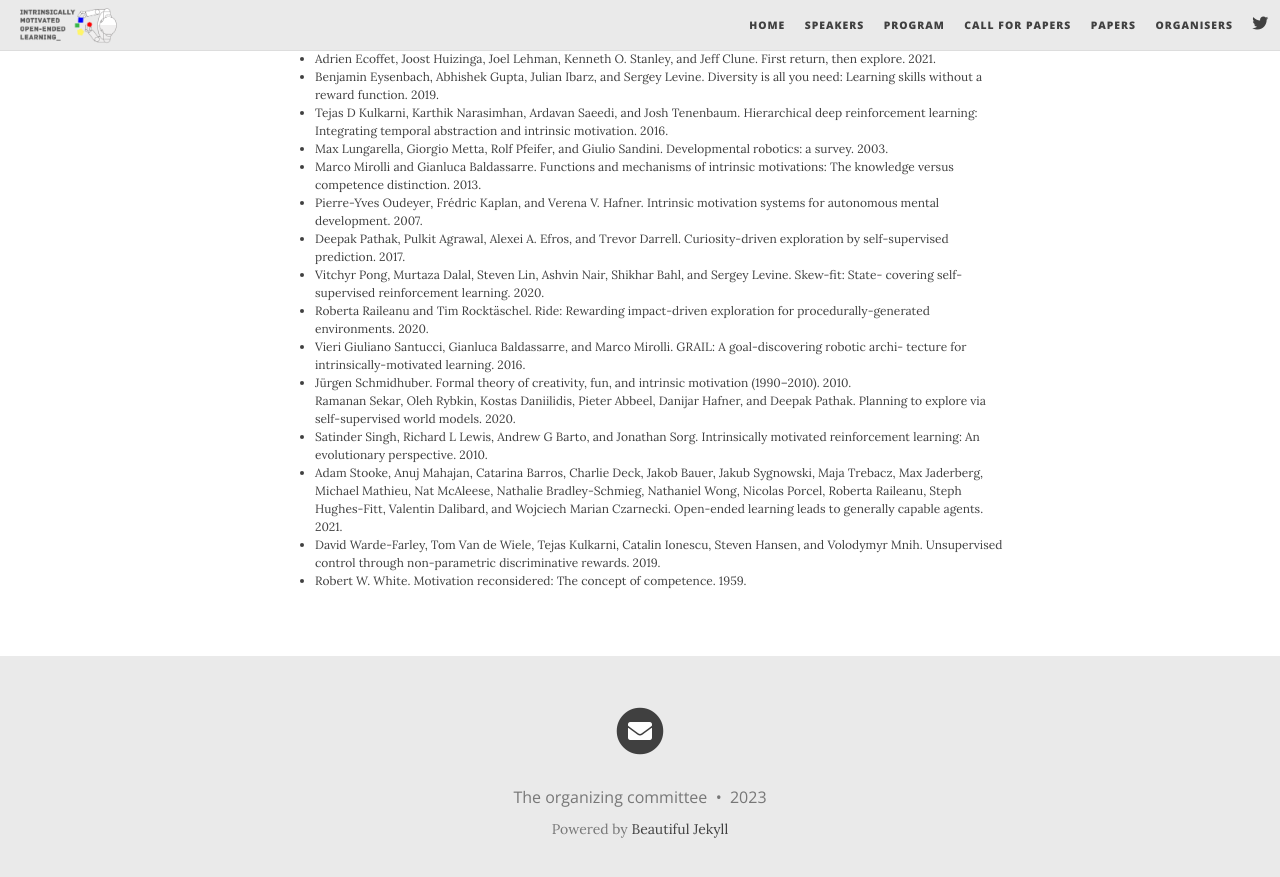
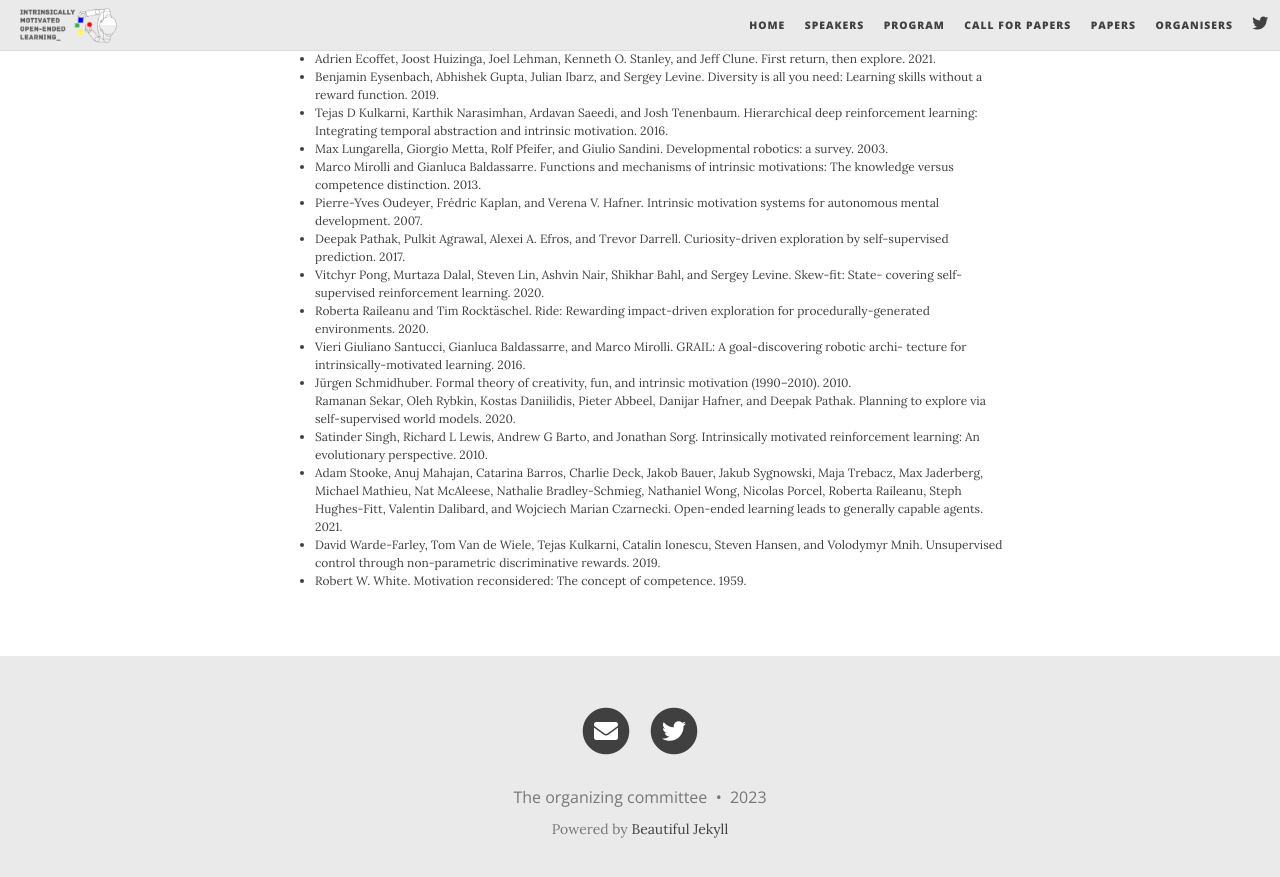
Before and after one commit to nmady/imol-workshop.github.io, a Jekyll site: the page built from index.html, in a window 1280 px wide and 900 px high, scrolled down 1524 px. Shown: the top 877 px of the window. Built offline with Jekyll 4.4.1, drawn with Linux system fonts in a browser that asks for light colours; nearby versions of some CDN libraries; the list of posts is cut into pages by our own code.

Commit message:
update twitter account

```diff
--- a/_config.yml
+++ b/_config.yml
@@ -45,7 +45,7 @@
 #   rss: true  # remove this line if you don't want to show an RSS link at the bottom
 #   facebook: deanattali
 #   github: daattali
-#  twitter: LaReL2022
+  twitter: IMOLNeurIPS2023
 #   patreon: DeanAttali
 #   youtube: c/daattali
 #  medium: yourname
--- a/_includes/nav.html
+++ b/_includes/nav.html
@@ -40,9 +40,9 @@
       {%- endif -%}
 
       <li class="nav-item">
-         <a class="nav-link" id="nav-search-link" href="#" title="Twitter" onclick="openURL('https://twitter.com/LaReL2022')">
+         <a class="nav-link" id="nav-search-link" href="#" title="Twitter" onclick="openURL('https://twitter.com/IMOLNeurIPS2023')">
             <span id="nav-twitter-icon" class="fab fa-twitter" ></span>
-            <span id="nav-twitter-text" onclick="openURL('https://twitter.com/LaReL2022')">Twitter</span>
+            <span id="nav-twitter-text" onclick="openURL('https://twitter.com/IMOLNeurIPS2023')">Twitter</span>
           </a>
         </li>
     </ul>
```
